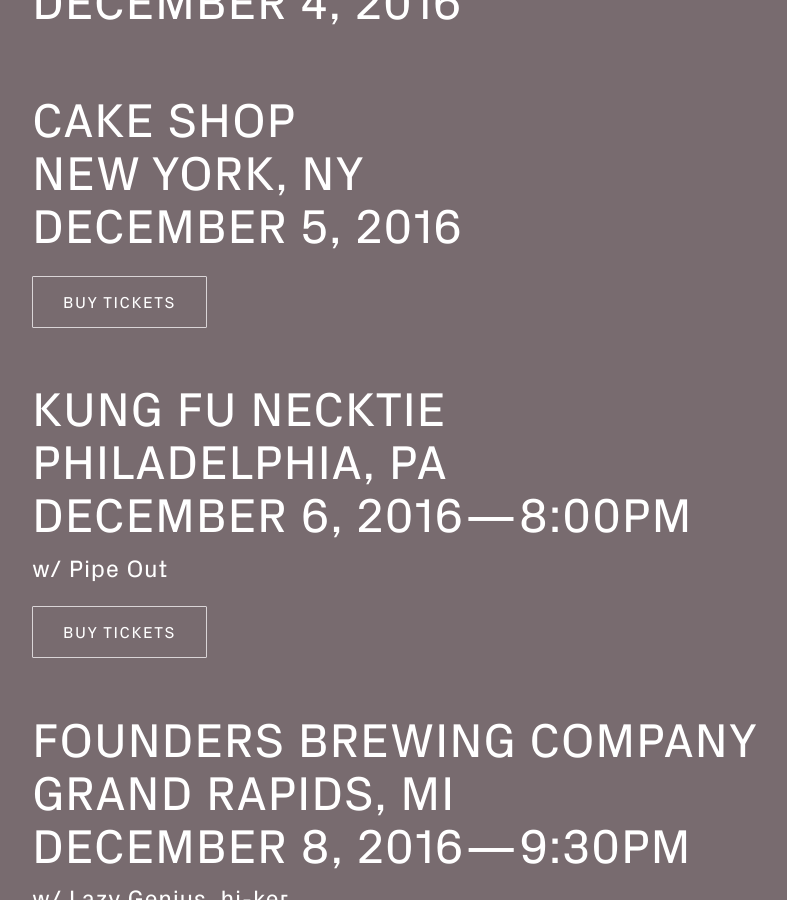
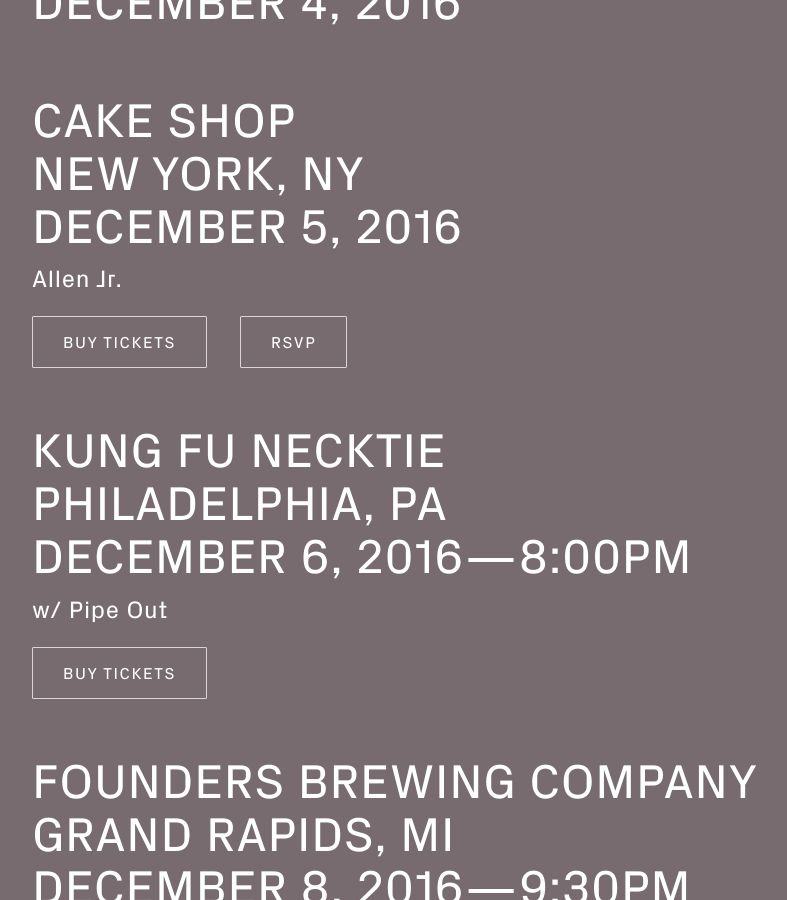
Before and after one commit to sunjacket/sunjacket.github.io, a Jekyll site: the page built from index.html, in a window 1280 px wide and 900 px high, scrolled down 5248 px. Shown: the whole window, without its empty margins (32-819 px from the left). Built offline with Jekyll 4.4.1, drawn with Linux system fonts in a browser that asks for light colours; nearby versions of some CDN libraries; comment, search, counter and statistics services are not loaded.

Commit message:
update shows

```diff
--- a/index.html
+++ b/index.html
@@ -176,8 +176,10 @@
           <dt class="show-venue">Cake Shop</dt>
           <dd class="show-location">New York, NY</dd>
           <dd class="show-date-time">December 5, 2016</dd>
+          <dd class="show-bands">Allen Jr.</dd>
         </dl>
         <a class="btn btn-buy-tickets" href="http://www.ticketfly.com/event/1364059-sunjacket-new-york/" target="_blank">Buy Tickets</a>
+        <a class="btn btn-rsvp" href="https://www.facebook.com/events/1834975026779388/" target="_blank">RSVP</a>
       </li>
       <!-- /show -->
       <!-- show -->
```
